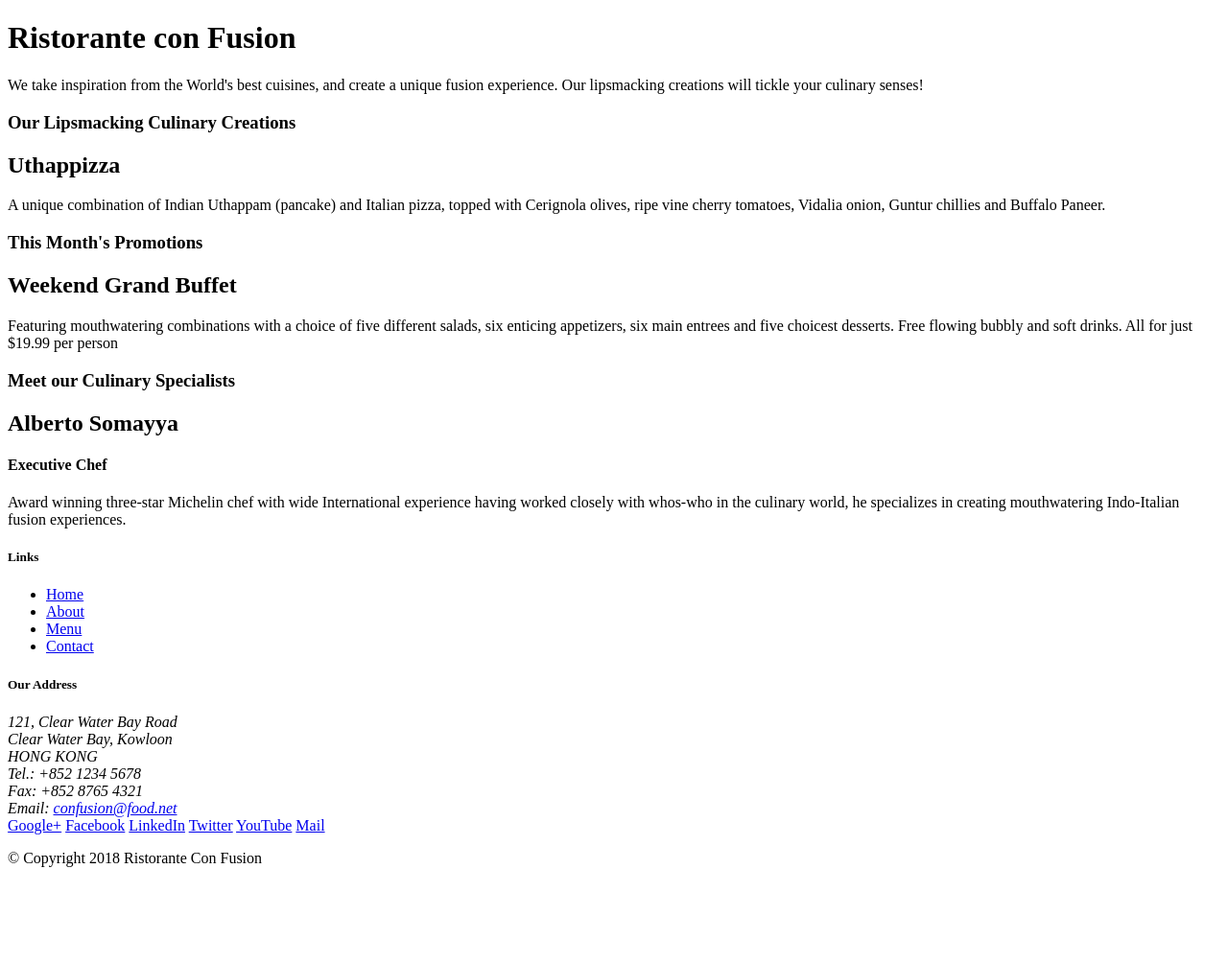
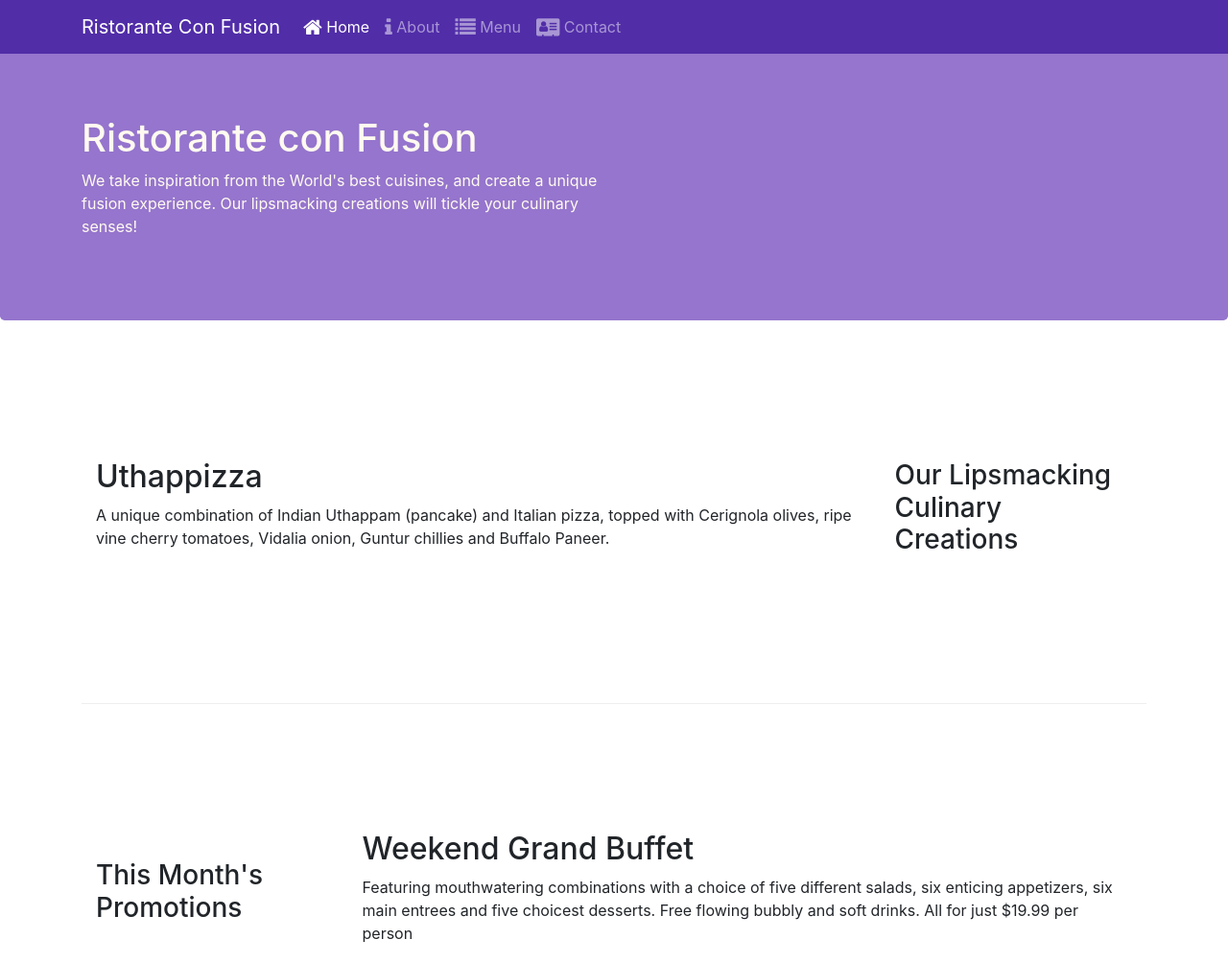
Before and after one commit to nagatriveni2/Bootstrap4, a website: page index.html in a window 1280 px wide. Shown: the top 1004 px of the page at 96% size. Before the commit the page ends 920 px from the top, so only its background shows below. Drawn offline with nearby package versions, Linux system fonts and the light colour scheme.

Commit message:
fonts social commits

```diff
--- /dev/null
+++ b/css/styles.css
@@ -0,0 +1,37 @@
+.row-header{
+    margin:0px auto;
+    padding:0px;
+}
+
+.row-content {
+    margin:0px auto;
+    padding: 50px 0px 50px 0px;
+    border-bottom: 1px ridge;
+    min-height:400px;
+}
+
+.footer{
+    background-color: #D1C4E9;
+    margin:0px auto;
+    padding: 20px 0px 20px 0px;
+}
+.jumbotron {
+    padding:70px 30px 70px 30px;
+    margin:0px auto;
+    background: #9575CD ;
+    color:floralwhite;
+}
+
+address{
+    font-size:80%;
+    margin:0px;
+    color:#0f0f0f;
+}
+body{
+    padding:50px 0px 0px 0px;
+    z-index:0;
+}
+
+.navbar-dark {
+     background-color: #512DA8;
+}
--- a/index.html
+++ b/index.html
@@ -2,15 +2,41 @@
 <html lang="en">
 
 <head>
+     <!-- Required meta tags always come first -->
+     <meta charset="utf-8">
+     <meta name="viewport" content="width=device-width, initial-scale=1, shrink-to-fit=no">
+     <meta http-equiv="x-ua-compatible" content="ie=edge">
+
+     <!-- Bootstrap CSS -->
+     <link rel="stylesheet" href="node_modules/bootstrap/dist/css/bootstrap.min.css">
+     <link rel="stylesheet" href="node_modules/font-awesome/css/font-awesome.min.css">
+     <link rel="stylesheet" href="node_modules/bootstrap-social/bootstrap-social.css">
+     <link rel="stylesheet" href="css/styles.css">
     <title>Ristorante Con Fusion</title>
 </head>
 
 <body>
+    <nav class="navbar navbar-dark navbar-expand-sm fixed-top">
+        <div class="container">
+            <button class="navbar-toggler" type="button" data-toggle="collapse" data-target="#Navbar">
+                <span class="navbar-toggler-icon"></span>
+            </button>
+            <a class="navbar-brand" href="#">Ristorante Con Fusion</a>
+            <div class="collapse navbar-collapse" id="Navbar">
+                <ul class="navbar-nav mr-auto">
+                    <li class="nav-item active"><a class="nav-link" href="#"><span class="fa fa-home fa-lg"></span> Home</a></li>
+                    <li class="nav-item"><a class="nav-link" href="./aboutus.html"><span class="fa fa-info fa-lg"></span> About</a></li>
+                    <li class="nav-item"><a class="nav-link" href="#"><span class="fa fa-list fa-lg"></span> Menu</a></li>
+                    <li class="nav-item"><a class="nav-link" href="#"><span class="fa fa-address-card fa-lg"></span> Contact</a></li>
+                </ul>
+            </div>
+        </div>
+    </nav>
 
-    <header>
-        <div>
-            <div>
-                <div>
+    <header class="jumbotron">
+        <div class="container">
+            <div class="row">
+                <div class="col-12 col-sm-6">
                     <h1>Ristorante con Fusion</h1>
                     <p>We take inspiration from the World's best cuisines, and create a unique fusion experience. Our lipsmacking creations will tickle your culinary senses!</p>
                 </div>
@@ -20,33 +46,33 @@
         </div>
     </header>
 
-    <div>
-        <div>
-            <div>
+    <div class="container">
+        <div class="row row-content align-items-center">
+            <div class="col-12 col-sm-4 order-sm-last col-md-3">
                 <h3>Our Lipsmacking Culinary Creations</h3>
             </div>
-            <div>
+            <div class="col col-sm order-sm-first col-md">
                 <h2>Uthappizza</h2>
                 <p>A unique combination of Indian Uthappam (pancake) and Italian pizza, topped with Cerignola olives, ripe vine cherry tomatoes, Vidalia onion, Guntur chillies and Buffalo Paneer.</p>
             </div>
         </div>
 
 
-        <div>
-            <div>
+        <div class="row row-content align-items-center">
+            <div class="col-12 col-sm-4 col-md-3">
                 <h3>This Month's Promotions</h3>
             </div>
-            <div>
+            <div class="col col-sm col-md">
                 <h2>Weekend Grand Buffet</h2>
                 <p>Featuring mouthwatering combinations with a choice of five different salads, six enticing appetizers, six main entrees and five choicest desserts. Free flowing bubbly and soft drinks. All for just $19.99 per person </p>
             </div>
         </div>
 
-        <div>
-            <div>
+        <div class="row row-content align-items-center">
+            <div class="col-12 col-sm-4 order-sm-last col-md-3">
                 <h3>Meet our Culinary Specialists</h3>
             </div>
-            <div>
+            <div class="col col-sm order-sm-first col-md">
                 <h2>Alberto Somayya</h2>
                 <h4>Executive Chef</h4>
                 <p>Award winning three-star Michelin chef with wide International experience having worked closely with whos-who in the culinary world, he specializes in creating mouthwatering Indo-Italian fusion experiences. </p>
@@ -54,48 +80,54 @@
         </div>
     </div>
 
-    <footer>
-        <div>
-            <div>
-                <div>
+    <footer class="footer">
+        <div class="container">
+            <div class="row">
+                <div class="col-4 offset-1 col-sm-2">
                     <h5>Links</h5>
-                    <ul>
+                    <ul class="list-unstyled">
                         <li><a href="#">Home</a></li>
                         <li><a href="#">About</a></li>
                         <li><a href="#">Menu</a></li>
                         <li><a href="#">Contact</a></li>
                     </ul>
                 </div>
-                <div>
+                <div class="col-7  col-sm-5">
                     <h5>Our Address</h5>
                     <address>
 		              121, Clear Water Bay Road<br>
 		              Clear Water Bay, Kowloon<br>
 		              HONG KONG<br>
-		              Tel.: +852 1234 5678<br>
-		              Fax: +852 8765 4321<br>
-		              Email: <a href="mailto:confusion@food.net">confusion@food.net</a>
+                      <i class="fa fa-phone fa-lg"></i>: +852 1234 5678<br>
+                      <i class="fa fa-fax fa-lg"></i>: +852 8765 4321<br>
+                      <i class="fa fa-envelope fa-lg"></i>:
+                      <a href="mailto:confusion@food.net">confusion@food.net</a>
+
 		           </address>
                 </div>
-                <div>
-                    <div>
-                        <a href="http://google.com/+">Google+</a>
-                        <a href="http://www.facebook.com/profile.php?id=">Facebook</a>
-                        <a href="http://www.linkedin.com/in/">LinkedIn</a>
-                        <a href="http://twitter.com/">Twitter</a>
-                        <a href="http://youtube.com/">YouTube</a>
-                        <a href="mailto:">Mail</a>
+                <div class="col-12 col-sm-4 align-self-center">
+                    <div class="text-center">
+                        <a class="btn btn-social-icon btn-google" href="http://google.com/+"><i class="fa fa-google-plus"></i></a>
+                        <a class="btn btn-social-icon btn-facebook" href="http://www.facebook.com/profile.php?id="><i class="fa fa-facebook"></i></a>
+                        <a class="btn btn-social-icon btn-linkedin" href="http://www.linkedin.com/in/"><i class="fa fa-linkedin"></i></a>
+                        <a class="btn btn-social-icon btn-twitter" href="http://twitter.com/"><i class="fa fa-twitter"></i></a>
+                        <a class="btn btn-social-icon btn-google" href="http://youtube.com/"><i class="fa fa-youtube"></i></a>
+                        <a class="btn btn-social-icon" href="mailto:"><i class="fa fa-envelope-o"></i></a>
                     </div>
+
                 </div>
            </div>
-           <div>
-                <div>
+           <div class="row justify-content-center">
+                <div class="col-auto">
                     <p>© Copyright 2018 Ristorante Con Fusion</p>
                 </div>
            </div>
         </div>
     </footer>
-
+<!-- jQuery first, then Popper.js, then Bootstrap JS. -->
+<script src="node_modules/jquery/dist/jquery.slim.min.js"></script>
+<script src="node_modules/popper.js/dist/umd/popper.min.js"></script>
+<script src="node_modules/bootstrap/dist/js/bootstrap.min.js"></script>
 </body>
 
 </html>
```
Also changed, not shown: aboutus.html (added, +150 -0 lines), package.json (+7 -0 lines), 3 other files.
